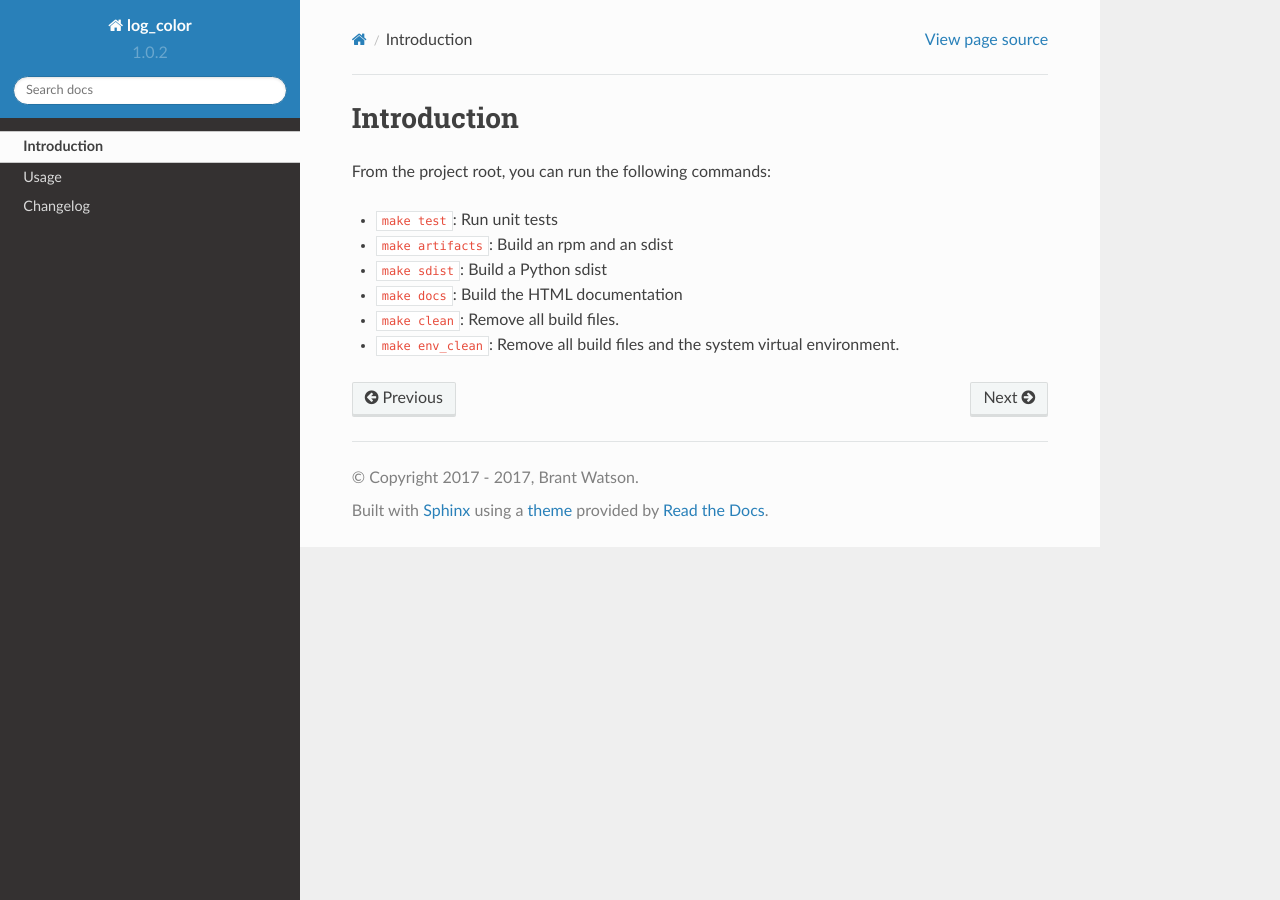
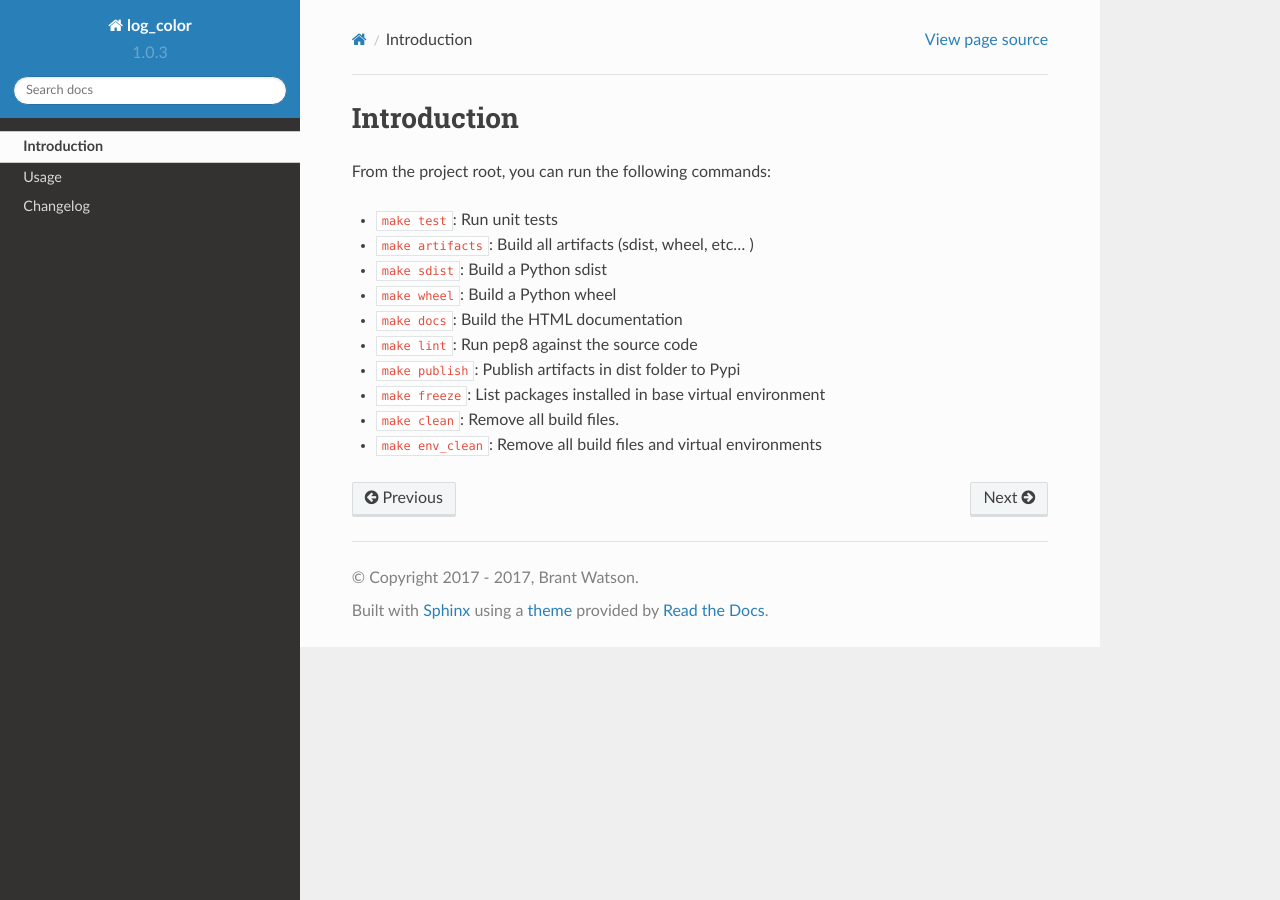
Before and after one commit to induane/logcolor, a Sphinx documentation site: the page built from docs/source/topics/introduction.rst, in a window 1280 px wide. Built offline with Sphinx 7.4.7 and the Read the Docs theme 2.0.0, drawn with Linux system fonts in a browser that asks for light colours.

Commit message:
Cleanups & doc updates
- Updated documentation on "make" targets
- Very slight performance improvement
- Version bump to prepare for next release

```diff
--- a/docs/source/conf.py
+++ b/docs/source/conf.py
@@ -22,7 +22,7 @@ master_doc = 'index'
 project = u'log_color'
 copyright = u'2017 - %s, Brant Watson' % datetime.datetime.now().year
 
-version = '1.0.2'
+version = '1.0.3'
 # The full version, including alpha/beta/rc tags.
 release = '0'
 
--- a/docs/source/topics/introduction.rst
+++ b/docs/source/topics/introduction.rst
@@ -3,8 +3,12 @@ Introduction
 From the project root, you can run the following commands:
 
 * ``make test``: Run unit tests
-* ``make artifacts``: Build an rpm and an sdist
+* ``make artifacts``: Build all artifacts (sdist, wheel, etc... )
 * ``make sdist``: Build a Python sdist
+* ``make wheel``: Build a Python wheel
 * ``make docs``: Build the HTML documentation
+* ``make lint``: Run pep8 against the source code
+* ``make publish``: Publish artifacts in dist folder to Pypi
+* ``make freeze``: List packages installed in base virtual environment
 * ``make clean``: Remove all build files.
-* ``make env_clean``: Remove all build files and the system virtual environment.
+* ``make env_clean``: Remove all build files and virtual environments
--- a/setup.py
+++ b/setup.py
@@ -10,7 +10,7 @@ setup(
     author="Brant Watson",
     author_email="oldspiceap@gmail.com",
     description="Simple log formatters for colored output",
-    version="1.0.2",
+    version="1.0.3",
     url="https://github.com/induane/logcolor",
     license="wtfpl",
     packages=find_packages('src'),
```
Also changed, not shown: 2 other files.
